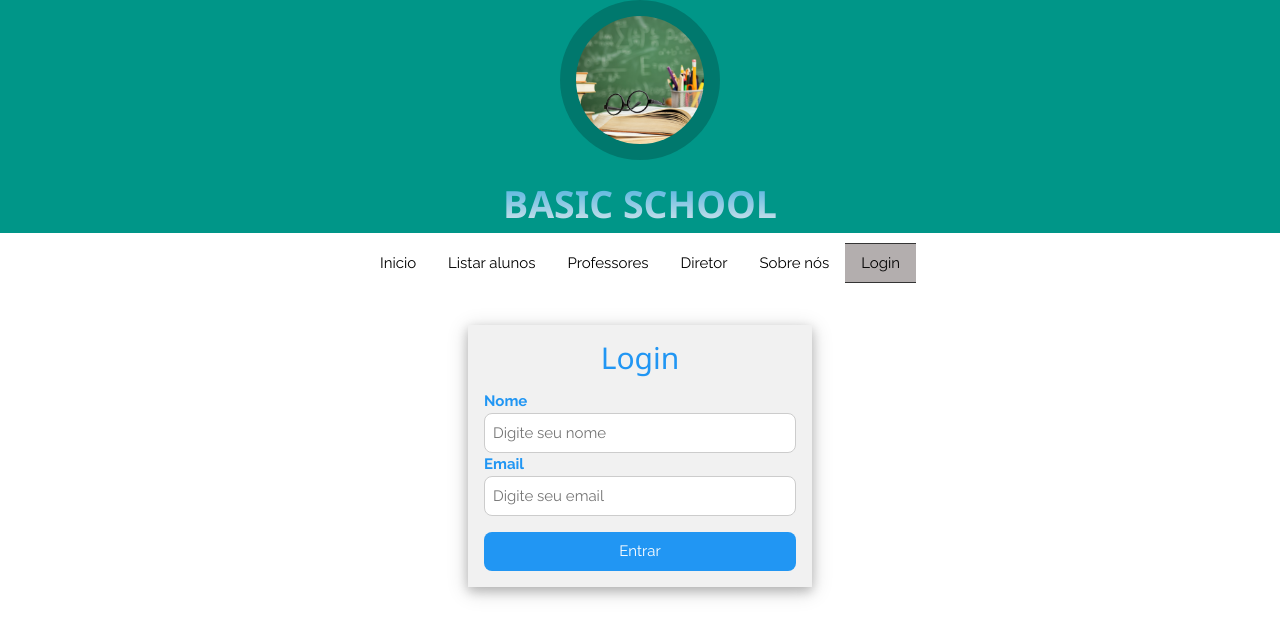
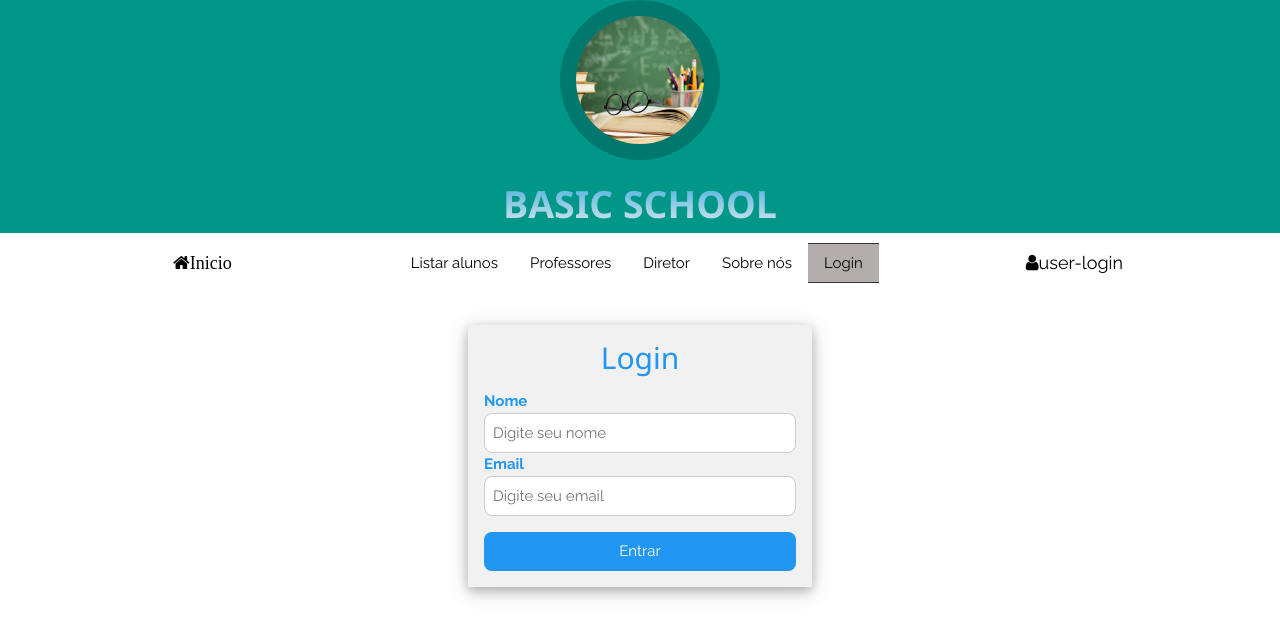
Before and after one commit to reinaldoper/basic-school, a React (Vite) app: page /login in a window 1280 px wide. Shown: the top 638 px of the page. Built offline with nearby package versions, Linux system fonts and the light colour scheme; no server answers.

Commit message:
refactored: adiciona credenciais

```diff
--- a/src/component/AboutWe.tsx
+++ b/src/component/AboutWe.tsx
@@ -3,7 +3,7 @@ import { useStore } from "../store/state";
 
 const AboutWe = () => {
 
-  const diretor = useStore((state) => state.add)
+  const diretor = useStore((state) => state.user)
 
   return (
     <>
--- a/src/component/Home.tsx
+++ b/src/component/Home.tsx
@@ -10,6 +10,8 @@ const Home = () => {
   const [diretor, setDiretor] = useState<string>('');
 
   const teacher = useStore((state) => state.setDisciplina)
+
+  const admin = useStore((state) => state.admin)
 
   useEffect(() => {
     const diretor = async () => {
@@ -27,7 +29,7 @@ const Home = () => {
     diretor();
   }, [teacher]);
 
-  const add = useStore((state) => state.setAdd);
+  const add = useStore((state) => state.setAddUser);
   add(diretor);
 
 
@@ -80,14 +82,18 @@ const Home = () => {
         </div>
         <h1>Basic school</h1>
       </div>
+      <div className='container-home'>
         <div className='w3-container w3-white'>
-        <button type="button" name='/' className={`w3-button ${local === '/' ? 'active' : null}`} onClick={handleClick}>Inicio</button>
+          <button type="button" name='/' className={`w3-button w3-large fa fa-home ${local === '/' ? 'active' : null}`} onClick={handleClick}>Inicio</button>
           <button type="button" name='/students' className={`w3-button ${local === '/students' ? 'active' : null}`} onClick={handleClick}>Listar alunos</button>
           <button type="button" name='/teacher' className={`w3-button ${local === '/teacher' ? 'active' : null}`} onClick={handleClick}>Professores</button>
           <button type="button" name='/manager' className={`w3-button ${local === '/manager' ? 'active' : null}`} onClick={handleClick}>Diretor</button>
           <button type="button" name='/about' className={`w3-button ${local === '/about' ? 'active' : null}`} onClick={handleClick}>Sobre nós</button>
           <button type="button" name='/login' className={`w3-button ${local === '/login' ? 'active' : null}`} onClick={handleClick}>Login</button>
+          <li className="w3-large"><i className="fa fa-user"></i> {admin.length ? admin[0].nome : 'user-login'}</li>
         </div>
+      </div>
+
     </>
   )
 }
--- a/src/component/Login.tsx
+++ b/src/component/Login.tsx
@@ -1,25 +1,56 @@
 import { useStore } from "../store/state";
 import { useState } from 'react';
+import { useNavigate } from 'react-router-dom';
 
 
 const Login = () => {
-  const [name, setName] = useState('');
-  const [email, setEmail] = useState('');
+  const [name, setName] = useState<string>('');
+  const [email, setEmail] = useState<string>('');
+  const [error, setError] = useState<boolean>(false);
+
   const logar = useStore((state) => state.insertLogar)
 
   const logout = useStore((state) => state.resetLogar)
 
+  const techer = useStore((state) => state.disciplina)
+
+  const admin = useStore((state) => state.setAdmin)
+
+  const navigate = useNavigate();
+
+  const alert = () => {
+    return (
+      <div className="w3-panel w3-yellow">
+        <h3>Warning!</h3>
+        <p>Campos inválidos.</p>
+      </div>
+    )
+  }
+
 
   const handleSubmit = () => {
-    if (email === "secret@example.com") {
+
+    const ability = techer.filter(e => e.email === email)
+
+
+    if (ability[0]?.role === "ADMIN" && ability[0].nome === name) {
+      setError(false);
       logar();
+      admin(ability);
+      navigate('/')
+    } else if (ability[0]?.role === "USER" && ability[0].nome === name) {
+      setError(false);
+      admin(ability);
+      logout();
+      navigate('/')
     } else {
-      logout();
+      setError(true);
     }
   };
 
   return (
     <div className="login-center">
+      {error && alert()}
       <div className="w3-container w3-margin">
         <form className="w3-container w3-card-4 w3-light-grey w3-text-blue w3-margin" onSubmit={handleSubmit}>
           <h2 className="w3-center">Login</h2>
--- a/src/component/Salles.tsx
+++ b/src/component/Salles.tsx
@@ -2,7 +2,7 @@ import { useStore } from "../store/state";
 
 const Salles = () => {
 
-  const diretor = useStore((state) => state.add)
+  const diretor = useStore((state) => state.user)
   return (
     <>
 
--- a/src/pages/Alunos.tsx
+++ b/src/pages/Alunos.tsx
@@ -9,11 +9,13 @@ const Alunos = () => {
 
   const logout = useStore((state) => state.logar)
 
+  const admin = useStore((state) => state.admin)
+
 
   return (
     <>
       <Home />
-      <section className={`${logout ? 'list-professor': 'logout'}`}>
+      <section className={`${logout && (admin.length && admin[0].role === 'ADMIN') ? 'list-professor': 'logout'}`}>
         <FormAlunos />
         <ListAlunos />
       </section>
--- a/src/pages/Professores.tsx
+++ b/src/pages/Professores.tsx
@@ -7,11 +7,14 @@ import { useStore } from "../store/state";
 
 const Professores = () => {
 
+  const admin = useStore((state) => state.admin)
+
   const logout = useStore((state) => state.logar)
+
   return (
     <>
       <Home />
-      <section className={`${logout ? 'list-professor': 'logout'}`}>
+      <section className={`${logout && (admin.length && admin[0].role === 'ADMIN') ? 'list-professor': 'logout'}`}>
         <FormProfessores />
         <ListProfessores />
       </section>
--- a/src/store/state.tsx
+++ b/src/store/state.tsx
@@ -1,5 +1,5 @@
 import { create } from 'zustand';
-import { StoreActions, StoreState, Disciplina, Aluno } from '../Types/TTypes';
+import { StoreActions, StoreState, Disciplina, Aluno, Admin } from '../Types/TTypes';
 
 
 
@@ -7,10 +7,12 @@ export const useStore = create<StoreState & StoreActions>((set) => ({
   logar: false,
   insertLogar: () => set({ logar:true}),
   resetLogar: () => set({ logar: false }),
-  add: '',
-  setAdd: (payload: string) => set(() => ({ add: payload })),
+  user: '',
+  setAddUser: (payload: string) => set(() => ({ user: payload })),
   disciplina: [],
   setDisciplina: (payload: Disciplina[]) => set(() => ({ disciplina: payload })),
   aluno: [],
   setAlunos: (payload: Aluno[]) => set(() => ({ aluno: payload })),
+  admin: [],
+  setAdmin: (payload: Admin[]) => set(() => ({ admin: payload })),
 }));
--- a/src/styles/home.css
+++ b/src/styles/home.css
@@ -1,4 +1,5 @@
 @import url("https://www.w3schools.com/w3css/4/w3.css");
+@import url("https://cdnjs.cloudflare.com/ajax/libs/font-awesome/4.7.0/css/font-awesome.min.css");
 @import url("./App.css");
 @import url("./index.css");
 
@@ -111,6 +112,19 @@ h1 {
   border-bottom: 1px solid #343434;
 }
 
+.w3-large{
+  display: flex;
+  justify-content: center;
+  margin: auto;
+}
+
+
+.w3-large i{
+  display: flex;
+  justify-content: center;
+  margin: auto;
+}
+
 .active{
   border-top: 1px solid #343434;
   border-bottom: 1px solid #343434;
```
Also changed, not shown: src/Types/TTypes.tsx (+11 -2 lines). Lines whose indentation alone changed are shown as unchanged.
